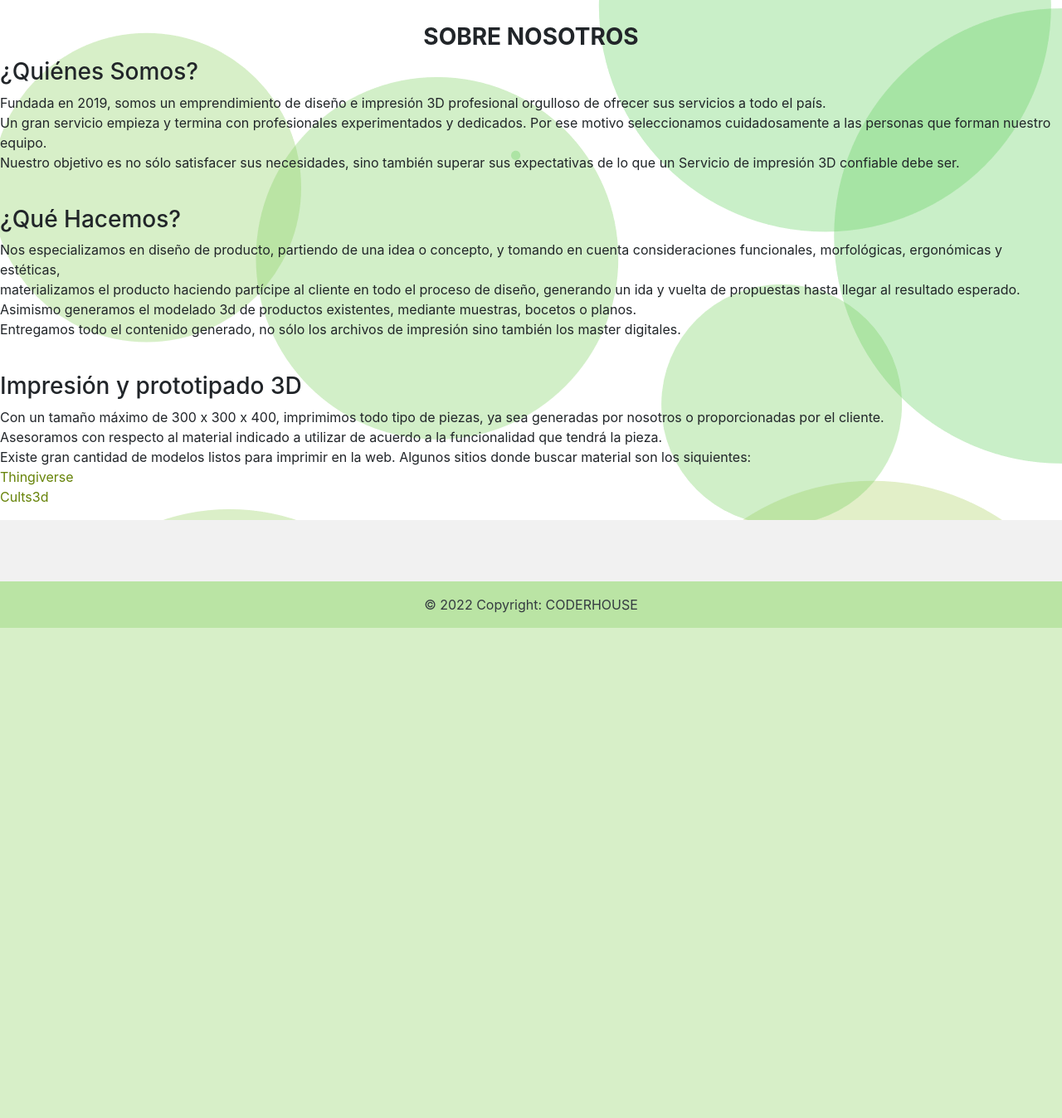
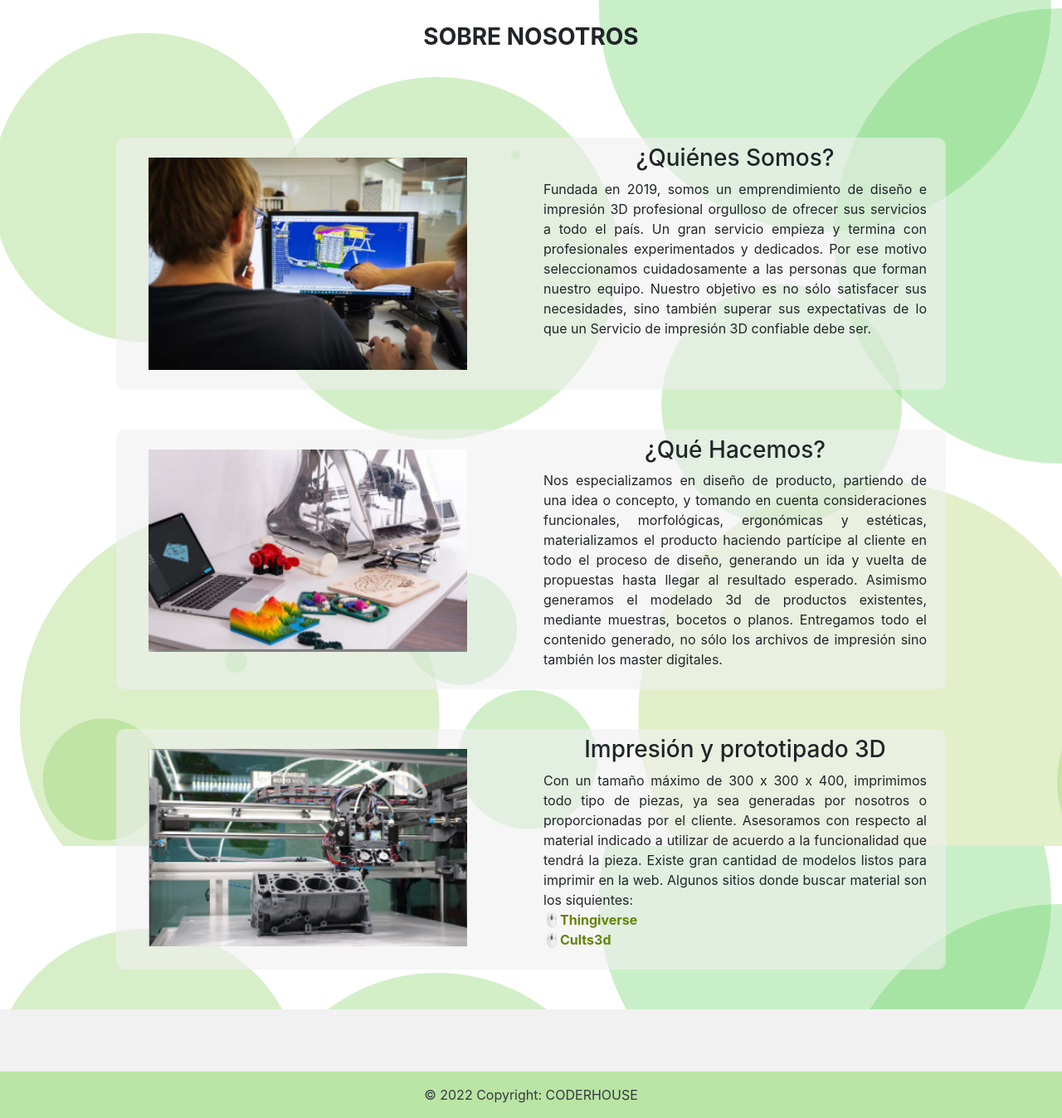
Before and after one commit to yaninaiveth/preentrega-proyecto-final, a Django app: page /app/nosotros/ in a window 1280 px wide. Shown: the part 60-1408 px from the top of the page at 83% size. Before the commit the page ends 817 px from the top, so only its background shows below. Run offline with Django 4.2, Linux system fonts and the light colour scheme; some libraries are stand-ins or nearby versions.

Commit message:
Modificación de estilo nosotros.html

```diff
--- a/templates/nosotros.html
+++ b/templates/nosotros.html
@@ -3,47 +3,64 @@
 {% block loquecambia %}
 
 <h3 style="text-align: center; margin-top: 1em"><b>SOBRE NOSOTROS</b></h3>
-        <div>
-            <h3>¿Quiénes Somos?</h3>
-            <p>
+<section style="display: flex; justify-content: center; align-items: center;">
+    <div class="container-fluid" style="max-width: 1000px; margin: 3em 0 3em 0">
+        <section class="row uno" style="background-color: rgba(241,241,241,0.6); padding:0.5em; border-radius: 10px; margin-top: 3em;">
+            <div class="col-sm-6 col-lg-6 col-xs-12">
+                <img width="90%" src="{% static 'images/nosotros.png' %}" style="padding: 1em" alt="Nosotros">
+            </div>
+            <div class="col-sm-6 col-lg-6 col-xs-12 " >
+                <h3 style="text-align: center">¿Quiénes Somos?</h3>
+                <p style="text-align: justify">
                     Fundada en 2019, somos un emprendimiento de diseño e impresión 3D profesional orgulloso de ofrecer sus servicios a todo el país.
-                <br>
                     Un gran servicio empieza y termina con profesionales experimentados y dedicados. Por ese motivo seleccionamos cuidadosamente a las personas que forman nuestro equipo.
-                <br>
                     Nuestro objetivo es no sólo satisfacer sus necesidades, sino también superar sus expectativas de lo que un Servicio de impresión 3D confiable debe ser.
                 </p>
             </div>
-        <br>
-        <h3>¿Qué Hacemos?</h3>
-        <div>
-            <p>
+        </section>
+
+
+        <section class="row dos" style="background-color: rgba(241,241,241,0.6); padding:0.5em; border-radius: 10px; margin-top: 3em;">
+            <div class="col-sm-6 col-lg-6 col-xs-12">
+                <img width="90%" src="{% static 'images/QueHacemos.png' %}" style="padding: 1em" alt="¿Qué Hacemos">
+            </div>
+
+            <div class="col-sm-6 col-lg-6 col-xs-12">
+                <h3 style="text-align: center">¿Qué Hacemos?</h3>
+                <p style="text-align: justify">
                     Nos especializamos en diseño de producto, partiendo de una idea o concepto, y tomando en cuenta consideraciones funcionales, morfológicas, ergonómicas y estéticas,
-                <br>
                     materializamos el producto haciendo partícipe al cliente en todo el proceso de diseño, generando un ida y vuelta de propuestas hasta llegar al resultado esperado.
-                <br>
                     Asimismo generamos el modelado 3d de productos existentes, mediante muestras, bocetos o planos.
-                <br>
                     Entregamos todo el contenido generado, no sólo los archivos de impresión sino también los master digitales.
                 </p>
             </div>
-        <br>
-        <h3>Impresión y prototipado 3D</h3>
-        <div>
-            <p>
+        </section>
+
+        <section class="row tres" style="background-color: rgba(241,241,241,0.6); padding:0.5em; border-radius: 10px;
+        margin-top: 3em;">
+            <div class="col-sm-6 col-lg-6 col-xs-12">
+                <img width="90%" src="{% static 'images/prototipado.png' %}" style="padding: 1em" alt="Prototipado">
+            </div>
+
+
+            <div class="col-sm-6 col-lg-6 col-xs-12">
+                <h3 style="text-align: center">Impresión y prototipado 3D</h3>
+                <p style="text-align: justify">
                     Con un tamaño máximo de 300 x 300 x 400, imprimimos todo tipo de piezas, ya sea generadas por nosotros o proporcionadas por el cliente.
-                <br>
                     Asesoramos con respecto al material indicado a utilizar de acuerdo a la funcionalidad que tendrá la pieza.
-                <br>
                     Existe gran cantidad de modelos listos para imprimir en la web. Algunos sitios donde buscar material son los siquientes:
                     <br>
                         <a href="https://www.thingiverse.com/" target="_blank"
-                    style="text-decoration: none; color:#668308">Thingiverse</a>
+                        style="text-decoration: none; color:#668308">🖱️<b>Thingiverse</b></a>
                         <br>
                         <a href="https://cults3d.com/" target="_blank"
-                    style="text-decoration: none; color:#668308">Cults3d</a>
-
+                        style="text-decoration: none; color:#668308">🖱️<b>Cults3d</b></a>
                 </p>
             </div>
+        </section>
+    </div>
+</section>
+
 <script
 src="https://cdn.jsdelivr.net/npm/bootstrap@5.1.3/dist/js/bootstrap.bundle.min.js"
 integrity="sha384-ka7Sk0Gln4gmtz2MlQnikT1wXgYsOg+OMhuP+IlRH9sENBO0LRn5q+8nbTov4+1p"
```
Lines whose indentation alone changed are shown as unchanged.
